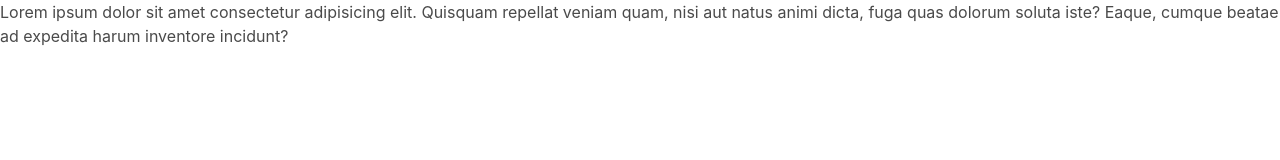
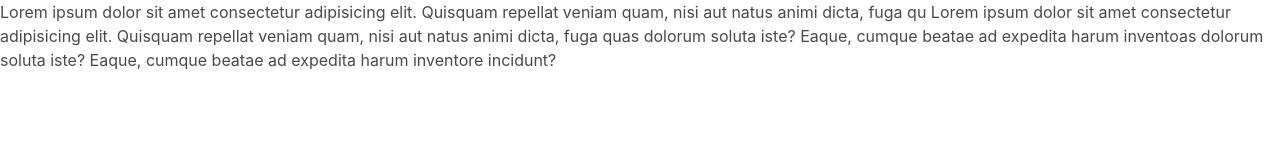
Before and after one commit to sphehcarez/hello-bulma.io, a plain HTML site: page index.html in a window 1280 px wide. Drawn offline with nearby package versions, Linux system fonts and the light colour scheme.

Commit message:
Update index.html

```diff
--- a/index.html
+++ b/index.html
@@ -8,6 +8,7 @@
     <link rel="stylesheet" href="https://cdn.jsdelivr.net/npm/bulma@0.9.4/css/bulma.min.css">
 </head>
 <body>
-    Lorem ipsum dolor sit amet consectetur adipisicing elit. Quisquam repellat veniam quam, nisi aut natus animi dicta, fuga quas dolorum soluta iste? Eaque, cumque beatae ad expedita harum inventore incidunt?
+    Lorem ipsum dolor sit amet consectetur adipisicing elit. Quisquam repellat veniam quam, nisi aut natus animi dicta, fuga qu
+    Lorem ipsum dolor sit amet consectetur adipisicing elit. Quisquam repellat veniam quam, nisi aut natus animi dicta, fuga quas dolorum soluta iste? Eaque, cumque beatae ad expedita harum inventoas dolorum soluta iste? Eaque, cumque beatae ad expedita harum inventore incidunt?
 </body>
 </html>
```
